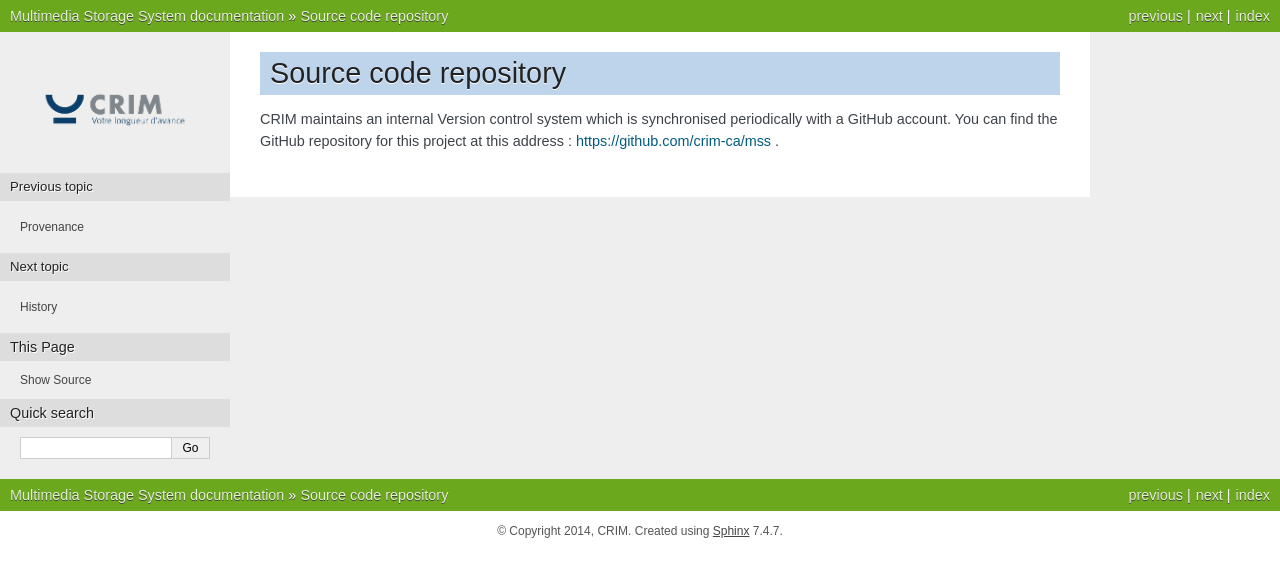
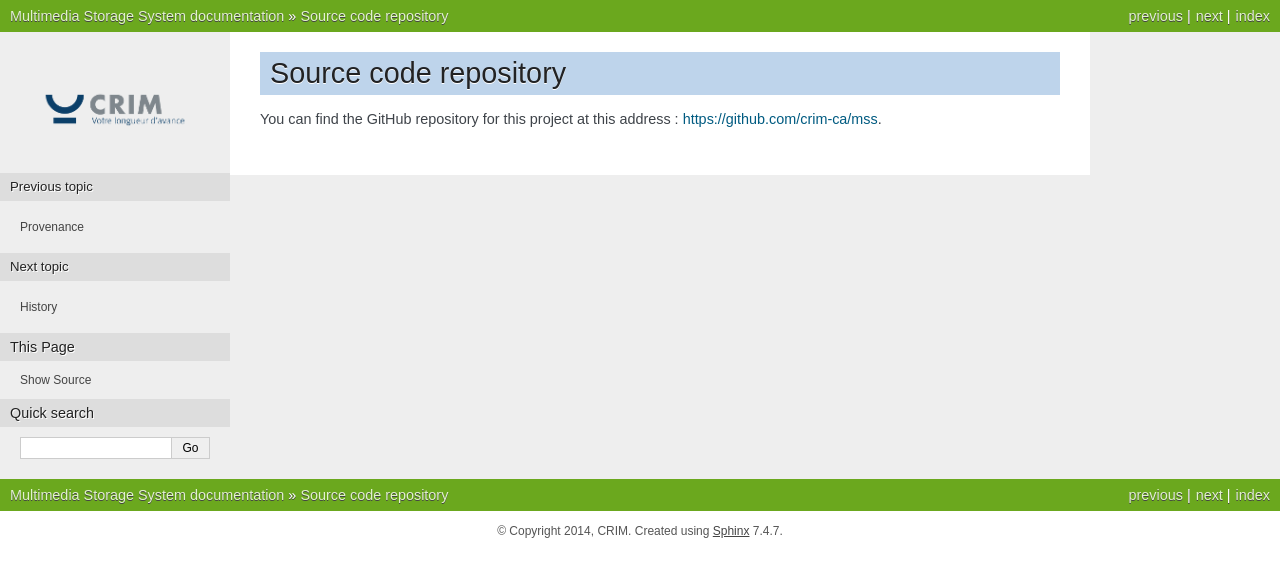
Before and after one commit to crim-ca/mss, a Sphinx documentation site: the page built from docs/source.rst, in a window 1280 px wide. Shown: the top 577 px of the page. Built offline with Sphinx 7.4.7, drawn with Linux system fonts in a browser that asks for light colours; the version number could not be read and is left out.

```diff
--- a/docs/source.rst
+++ b/docs/source.rst
@@ -1,6 +1,5 @@
 Source code repository
 ======================
 
-CRIM maintains an internal Version control system which is synchronised
-periodically with a GitHub account. You can find the GitHub repository for this
-project at this address : https://github.com/crim-ca/mss .
+You can find the GitHub repository for this project at this address :
+https://github.com/crim-ca/mss.
```
